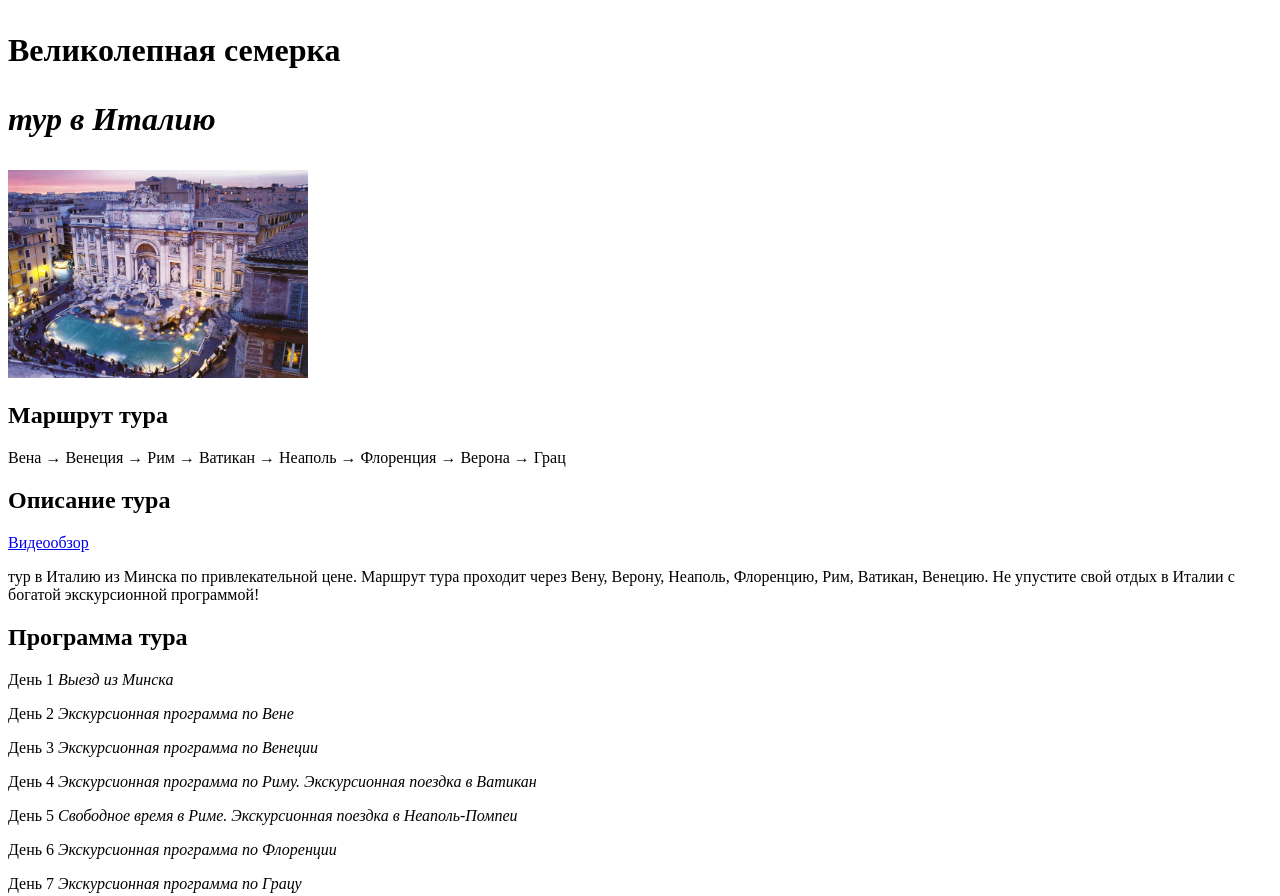
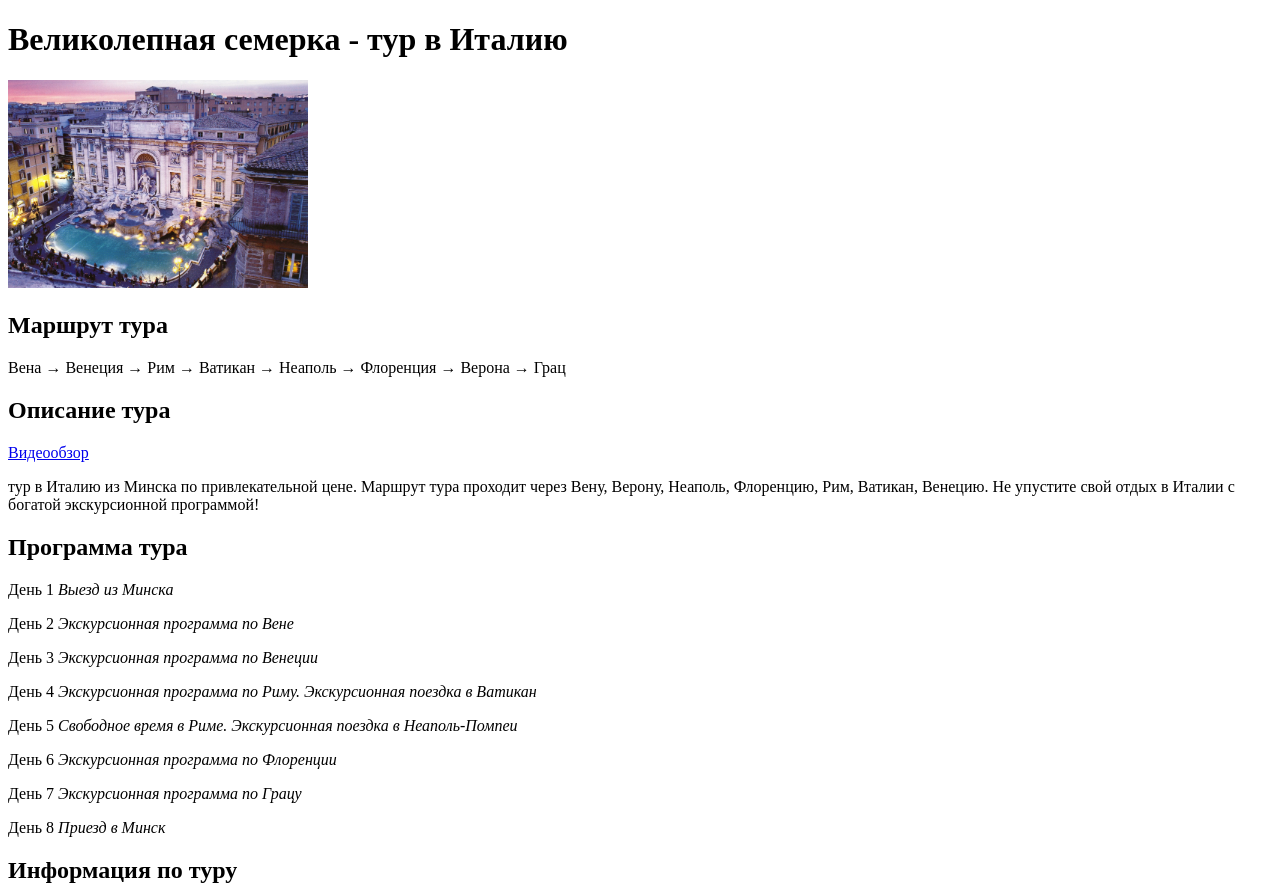
Before and after one commit to AlexandraMelni/test-repo1, a plain HTML site: page Homeworks/HW1/index04.html in a window 1280 px wide. Shown: the top 896 px of the page. Drawn offline with Linux system fonts and the light colour scheme.

Commit message:
исправления дз

```diff
--- a/Homeworks/HW1/index04.html
+++ b/Homeworks/HW1/index04.html
@@ -5,20 +5,18 @@
     <title> Путешествие мечты</title>
 </head>
 <body>
-<h1> <p>Великолепная семерка</p>
-    <p>     <i> тур в Италию</i></p> </h1>
+<h1> Великолепная семерка - тур в Италию</h1>
 <img src="image/it-1.jpg" width="300">
 
 
 <h2>Маршрут тура</h2>
-Вена → Венеция → Рим → Ватикан → Неаполь → Флоренция → Верона → Грац
+<p>Вена → Венеция → Рим → Ватикан → Неаполь → Флоренция → Верона → Грац</p>
 
 <h2>Описание тура</h2>
 <a href="https://youtu.be/y_4p6_KsqoE">Видеообзор</a>
 <p>тур в Италию из Минска по привлекательной цене.
 Маршрут тура проходит через Вену, Верону, Неаполь, Флоренцию, Рим, Ватикан, Венецию.
 Не упустите свой отдых в Италии с богатой экскурсионной программой!</p>
-
 
 <h2> Программа тура</h2>
 <p>День 1 <i>Выезд из Минска</i> </p>
@@ -41,10 +39,10 @@
     <li>25.06.2023</li>
     <li>25.07.2023</li>
 </ul>
-</body>
-
 <footer>
     <hr size="7">
     <p>Все права защищены</p>
 </footer>
+</body>
+
 </html>
```
